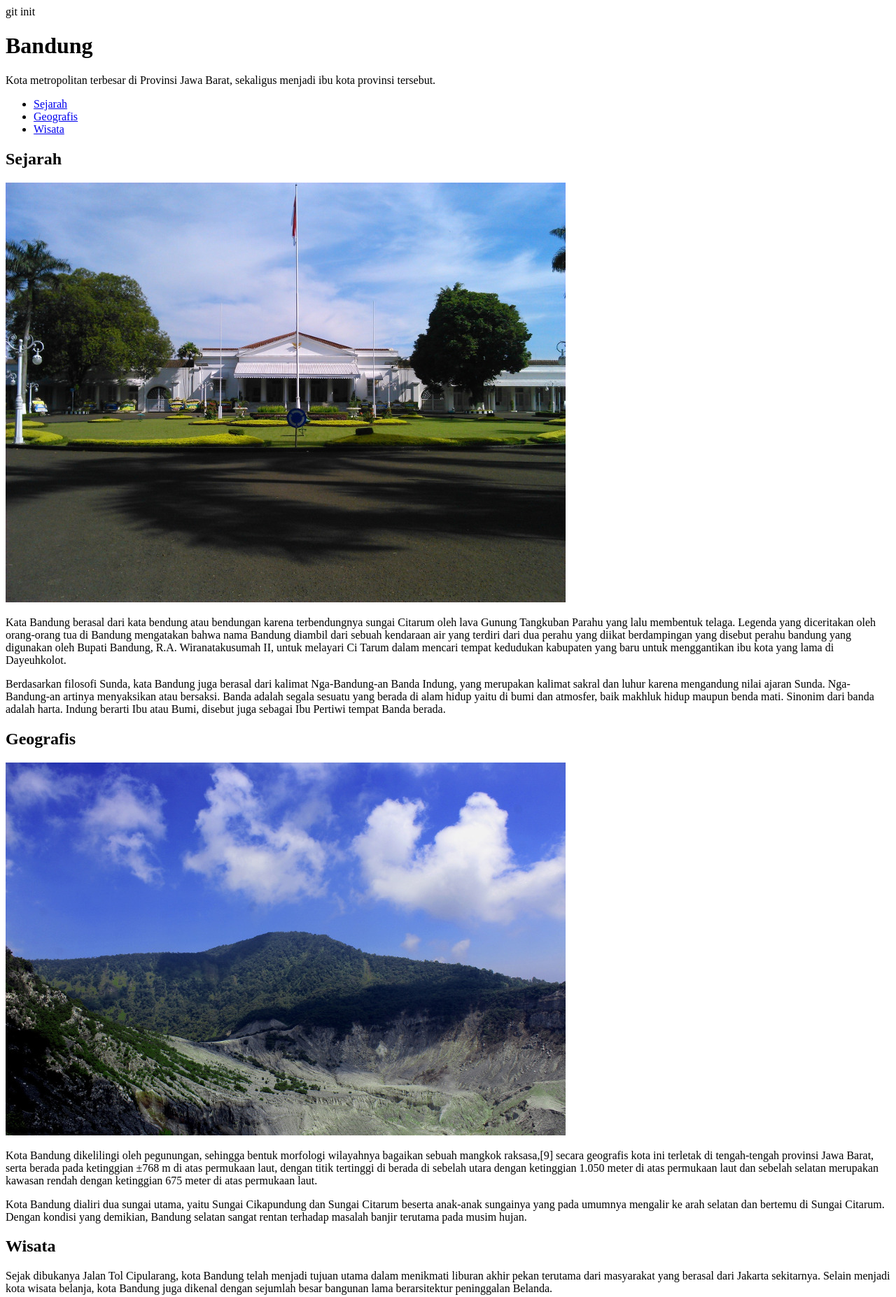
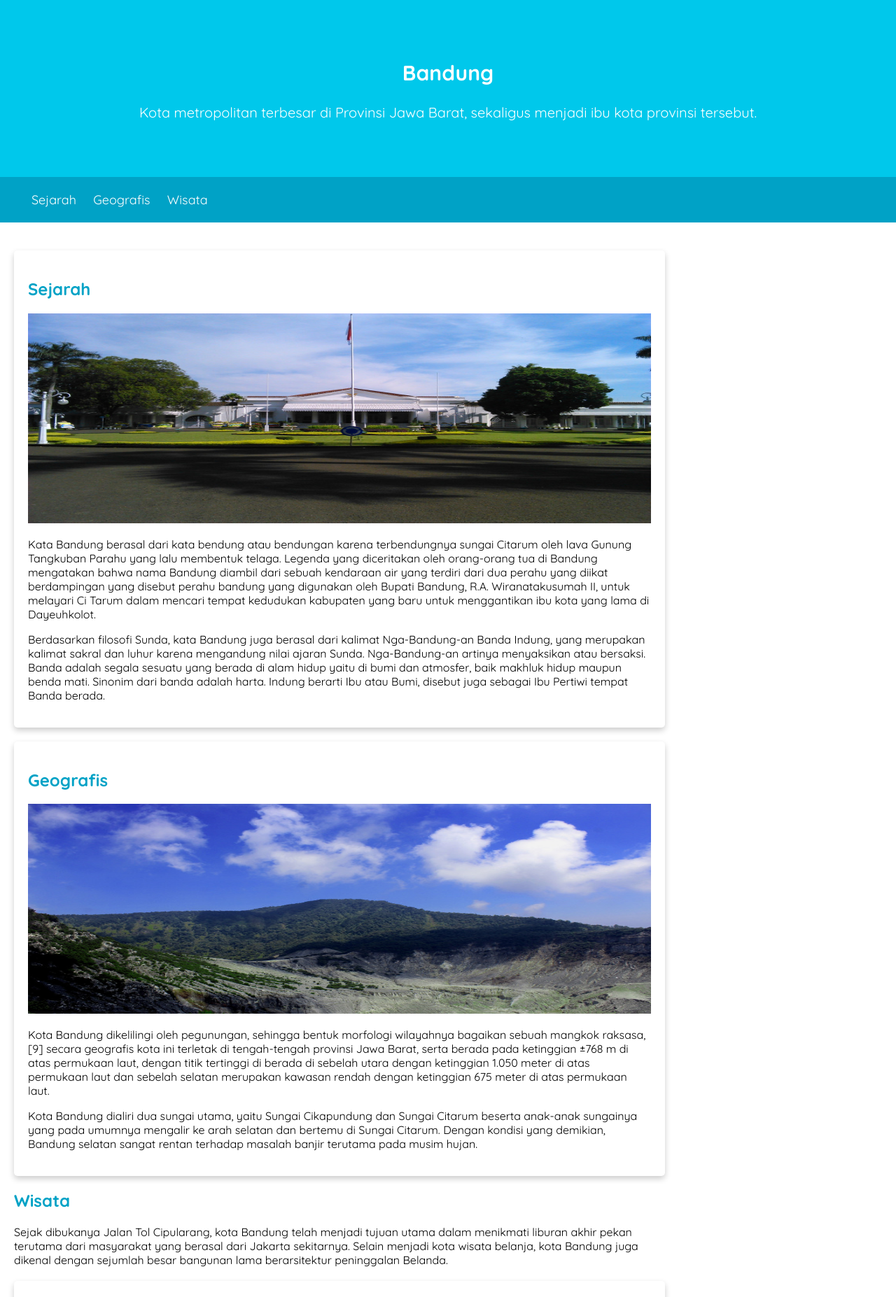
Before and after one commit to ervinanovlianti/artikel-kota-wisata-bandung, a plain HTML site: page index.html in a window 1280 px wide. Shown: the top 1854 px of the page at 70% size. Drawn offline with Linux system fonts and the light colour scheme.

Commit message:
styling with css

```diff
--- a/index.html
+++ b/index.html
@@ -1,40 +1,49 @@
-<!DOCTYPE html>git init
+<!DOCTYPE html>
 <html lang="en">
 
 <head>
     <meta charset="UTF-8">
     <meta http-equiv="X-UA-Compatible" content="IE=edge">
     <meta name="viewport" content="width=device-width, initial-scale=1.0">
-    <title>Artikel Kota Wisata</title>
+    <link rel="stylesheet" href="style.css">
+    <title>Wisata Kota Bandung</title>
 </head>
 
 <body>
     <header>
+        <article class="jumbotron">
             <h1>Bandung</h1>
             <p>Kota metropolitan terbesar di Provinsi Jawa Barat, sekaligus menjadi ibu kota provinsi tersebut.</p>
+        </article>
+
+        <nav>
             <ul>
                 <li><a href="#sejarah">Sejarah</a></li>
                 <li><a href="#geografis">Geografis</a></li>
                 <li><a href="#wisata">Wisata</a></li>
             </ul>
+        </nav>
     </header>
     <main>
-        <article>
-            <h2 id="sejarah">Sejarah</h2>
-            <img src="assets/image/history.jpg" alt="sejarah">
+        <div id="content">
+            <article id="sejarah" class="card">
+                <h2>Sejarah</h2>
+                <img src="assets/image/history.jpg" alt="sejarah" class="featured-image">
                 <p>Kata Bandung berasal dari kata bendung atau bendungan karena terbendungnya sungai Citarum oleh lava
                     Gunung
                     Tangkuban Parahu yang lalu membentuk telaga. Legenda yang diceritakan oleh orang-orang tua di
                     Bandung mengatakan bahwa nama Bandung diambil dari sebuah kendaraan air yang terdiri dari dua perahu
                     yang
-                diikat berdampingan yang disebut perahu bandung yang digunakan oleh Bupati Bandung, R.A. Wiranatakusumah
+                    diikat berdampingan yang disebut perahu bandung yang digunakan oleh Bupati Bandung, R.A.
+                    Wiranatakusumah
                     II, untuk
                     melayari Ci Tarum dalam mencari tempat kedudukan kabupaten yang baru untuk
                     menggantikan ibu kota yang lama di Dayeuhkolot. </p>
 
                 <p>Berdasarkan filosofi Sunda, kata Bandung juga berasal dari kalimat Nga-Bandung-an Banda Indung, yang
                     merupakan
-                kalimat sakral dan luhur karena mengandung nilai ajaran Sunda. Nga-Bandung-an artinya menyaksikan atau
+                    kalimat sakral dan luhur karena mengandung nilai ajaran Sunda. Nga-Bandung-an artinya menyaksikan
+                    atau
                     bersaksi.
                     Banda adalah segala sesuatu yang berada di alam hidup yaitu di bumi dan atmosfer, baik makhluk hidup
                     maupun
@@ -42,28 +51,27 @@
                     Pertiwi
                     tempat Banda berada.</p>
             </article>
-
-        <article>
-            <h2 id="geografis">Geografis</h2>
-            <img src="assets/image/geografis.jpg" alt="geografis">
-            <p>Kota Bandung dikelilingi oleh pegunungan, sehingga bentuk morfologi wilayahnya bagaikan sebuah mangkok
-                raksasa,[9] secara geografis kota ini terletak di tengah-tengah provinsi Jawa Barat, serta berada pada
+            <article id="geografis" class="card">
+                <h2>Geografis</h2>
+                <img src="assets/image/geografis.jpg" alt="geografis" class="featured-image">
+                <p>Kota Bandung dikelilingi oleh pegunungan, sehingga bentuk morfologi wilayahnya bagaikan sebuah
+                    mangkok
+                    raksasa,[9] secara geografis kota ini terletak di tengah-tengah provinsi Jawa Barat, serta berada
+                    pada
                     ketinggian ±768 m di atas permukaan laut, dengan titik tertinggi di berada di sebelah utara dengan
                     ketinggian
-                1.050 meter di atas permukaan laut dan sebelah selatan merupakan kawasan rendah dengan ketinggian 675
+                    1.050 meter di atas permukaan laut dan sebelah selatan merupakan kawasan rendah dengan ketinggian
+                    675
                     meter
                     di
                     atas permukaan laut.</p>
-
                 <p>Kota Bandung dialiri dua sungai utama, yaitu Sungai Cikapundung dan Sungai Citarum beserta anak-anak
                     sungainya
                     yang pada umumnya mengalir ke arah selatan dan bertemu di Sungai Citarum. Dengan kondisi yang
                     demikian, Bandung selatan sangat rentan terhadap masalah banjir terutama pada musim hujan.</p>
-
             </article>
-
-        <article>
-            <h2 id="wisata">Wisata</h2>
+            <article id="wisata">
+                <h2>Wisata</h2>
                 <p>Sejak dibukanya Jalan Tol Cipularang, kota Bandung telah menjadi tujuan utama dalam menikmati liburan
                     akhir
                     pekan
@@ -72,43 +80,50 @@
 
             </article>
 
-        <article>
+            <article class="card">
                 <h3>Farm House Lembang</h3>
-            <img src="assets/image/farm-house.jpg" alt="farm house">
-            <p>Berada di jalur utama Bandung-Lembang, Farm House menjadi objek wisata yang tidak pernah sepi pengunjung.
+                <img src="assets/image/farm-house.jpg" alt="farm house" class="featured-image">
+                <p>Berada di jalur utama Bandung-Lembang, Farm House menjadi objek wisata yang tidak pernah sepi
+                    pengunjung.
                     Selain
-                karena letaknya strategis, kawasan ini juga menghadirkan nuansa wisata khas Eropa. Semua itu diterapkan
+                    karena letaknya strategis, kawasan ini juga menghadirkan nuansa wisata khas Eropa. Semua itu
+                    diterapkan
                     dalam
                     bentuk spot swafoto Instagramable.</p>
             </article>
 
-        <article>
+            <article class="card">
                 <h3>Observatorium Bosscha</h3>
-            <img src="assets/image/bosscha.jpg" alt="bosscha">
+                <img src="assets/image/bosscha.jpg" alt="bosscha" class="featured-image">
                 <p>Memiliki beberapa teleskop, antara lain, Refraktor Ganda Zeiss, Schmidt Bimasakti, Refraktor Bamberg,
                     Cassegrain
-                GOTO, dan Teleskop Surya. Refraktor Ganda Zeiss adalah jenis teleskop terbesar untuk meneropong bintang.
+                    GOTO, dan Teleskop Surya. Refraktor Ganda Zeiss adalah jenis teleskop terbesar untuk meneropong
+                    bintang.
                     Benda
                     ini diletakkan pada atap kubah sehingga saat teropong digunakan, atap tersebut harus dibuka.
                     Observatorium
                     Bosscha boleh dikunjungi oleh siapapun, tanpa tiket. Namun, bagi yang ingin
-                menggunakan teleskop Zeiss, wajib mendaftarkan diri. Untuk instansi atau lembaga pendidikan, diberikan
+                    menggunakan teleskop Zeiss, wajib mendaftarkan diri. Untuk instansi atau lembaga pendidikan,
+                    diberikan
                     jadwal
                     hari Selasa sampai Jumat. Sementara itu, kunjungan individu dibuka setiap hari Sabtu.</p>
-
+            </article>
+        </div>
+        <aside>
+            <article class="profile card">
                 <h2>Kota Bandung</h2>
                 <p>Kota Kembang Paris van Java</p>
                 <figure>
-                <img src="assets/image/bandung-badge.png">
+                    <img src="assets/image/Bandung.png" class="featured-image">
                     <figcaption>Lambang</figcaption>
                 </figure>
             </article>
+        </aside>
+    </main>
 
-    </main>
     <footer>
         <p>Belajar Dasar Pemrograman Web &#169; 2022, Dicoding Academy</p>
     </footer>
-
 </body>
 
 </html>
--- a/style.css
+++ b/style.css
@@ -0,0 +1,87 @@
+@import url('https://fonts.googleapis.com/css?family=Quicksand:400,700&display=swap');
+
+body {
+    font-family: 'Quicksand', sans-serif;
+    margin: 0;
+    padding: 0;
+}
+
+main {
+    padding: 20px;
+    overflow: auto;
+}
+
+h2,
+h3 {
+    color: #00a2c6
+}
+
+.jumbotron {
+    font-size: 20px;
+    padding: 60px;
+    background-color: #00c8eb;
+    text-align: center;
+    color: white;
+}
+
+nav {
+    background-color: #00a2c6;
+    padding: 5px;
+}
+
+nav a {
+    font-size: 18px;
+    font-weight: 400;
+    text-decoration: none;
+    color: white;
+}
+
+footer {
+    padding: 20px;
+    color: white;
+    background-color: #00a2c6;
+    text-align: center;
+    font-weight: bold;
+}
+
+ul a {
+    text-decoration: none;
+}
+
+nav li {
+    display: inline;
+    list-style-type: none;
+    margin-right: 20px;
+    text-decoration: none;
+}
+
+nav a:hover {
+    font-weight: bold;
+}
+
+.featured-image {
+    width: 100%;
+    max-height: 300px;
+}
+
+.profile img {
+    width: 200px;
+}
+
+.card {
+    box-shadow: 0 4px 8px 0 rgba(0, 0, 0, 0.2);
+    border-radius: 5px;
+    padding: 20px;
+    margin-top: 20px;
+}
+
+#content {
+    float: left;
+    width: 75%;
+}
+
+aside {
+    float: right;
+    width: 25%;
+    padding-left: 20px;
+}
```
Also changed, not shown: assets/image/Bandung.png (added). Lines whose indentation alone changed are shown as unchanged.
